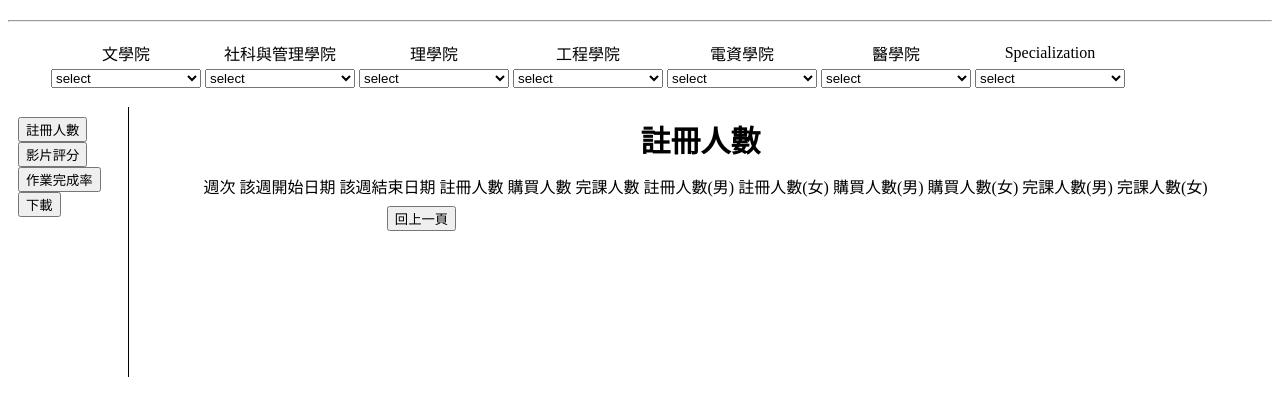
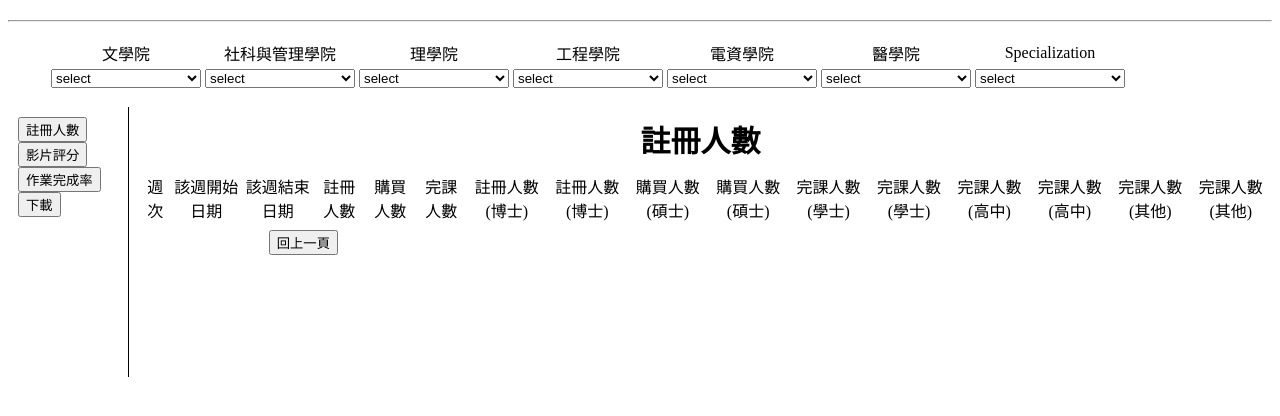
Before and after one commit to handsomelin/moocWeb, a Django app: template course/templates/register_weekly_education.html in a window 1280 px wide. Shown: the top 416 px of the page. Run offline with Django 3.2, Linux system fonts and the light colour scheme; the template is opened without the code that fills it, so the values that code supplies are empty.

Commit message:
Update register_weekly_education.html

```diff
--- a/course/templates/register_weekly_education.html
+++ b/course/templates/register_weekly_education.html
@@ -22,12 +22,16 @@
     <td>註冊人數</td>
     <td>購買人數</td>
     <td>完課人數</td>
-    <td>註冊人數(男)</td>
-    <td>註冊人數(女)</td>
-    <td>購買人數(男)</td>
-    <td>購買人數(女)</td>
-    <td>完課人數(男)</td>
-    <td>完課人數(女)</td>
+    <td>註冊人數(博士)</td>
+    <td>註冊人數(博士)</td>
+    <td>購買人數(碩士)</td>
+    <td>購買人數(碩士)</td>
+    <td>完課人數(學士)</td>
+    <td>完課人數(學士)</td>
+    <td>完課人數(高中)</td>
+    <td>完課人數(高中)</td>
+    <td>完課人數(其他)</td>
+    <td>完課人數(其他)</td>
 {% endblock %}
 
 {% block table %}
```
